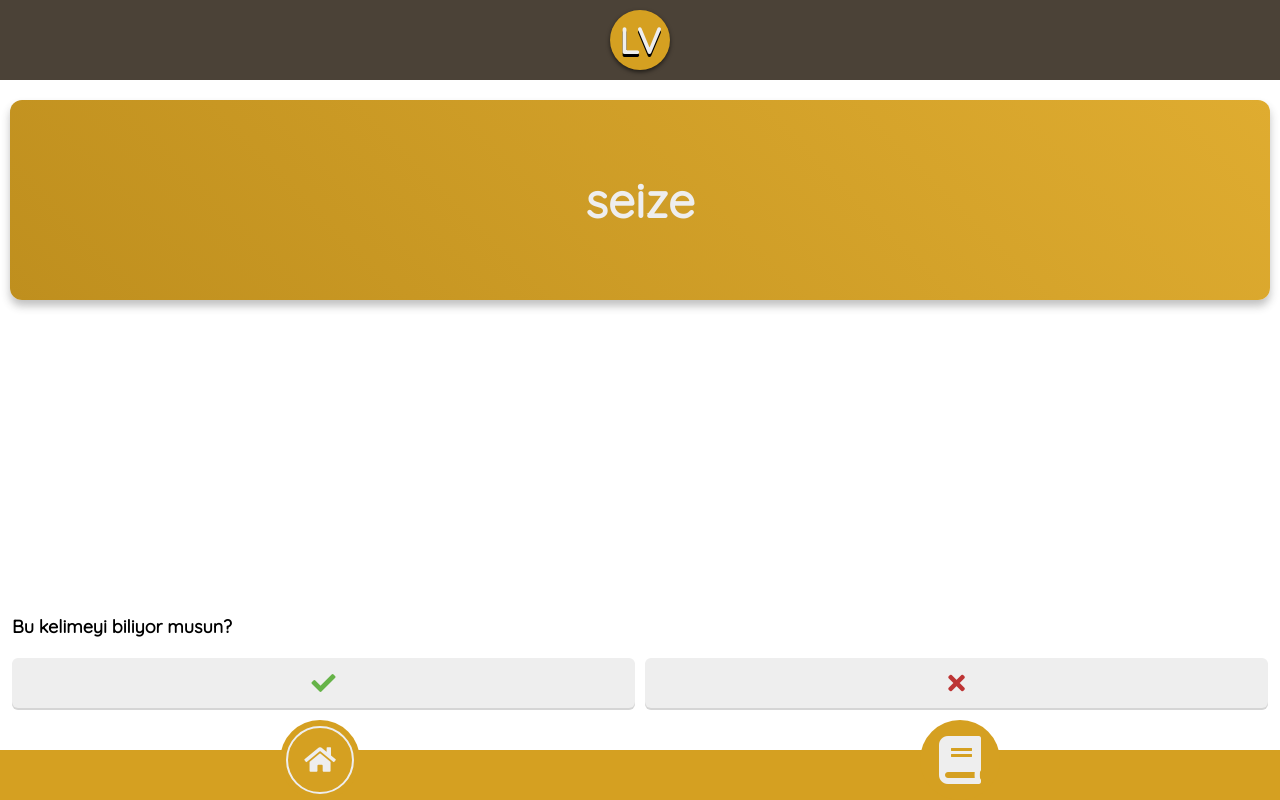
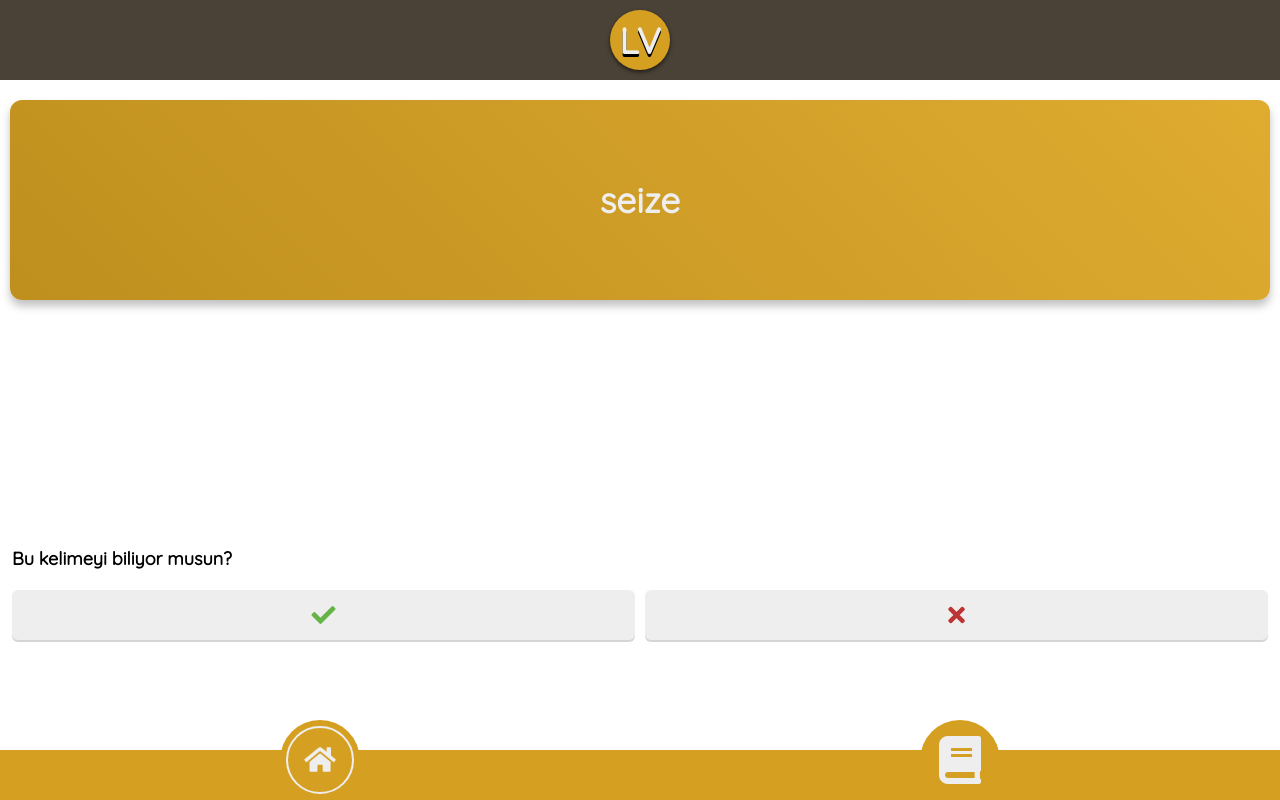
Before and after one commit to mehmetcanaygun/learnvocabulary, a React (Create React App) app: page / in a window 1280 px wide. Both pictures are taken after a click on the button 640 px from the left and 294 px from the top of the page. Built offline with nearby package versions, Linux system fonts and the light colour scheme.

Commit message:
Fix position of buttons container

```diff
--- a/src/css/App.css
+++ b/src/css/App.css
@@ -253,7 +253,7 @@ a {
 .card-list ul .card .front {
   background-image: linear-gradient(45deg, #bf8f1e, #dfac30);
   color: #eee;
-  font-size: 3rem;
+  font-size: 2.2rem;
   font-weight: bold;
 }
 
@@ -301,10 +301,10 @@ a {
 
 .card-list .buttons-container {
   position: absolute;
-  bottom: 0px;
+  bottom: 0;
   left: 0;
   width: 100vw;
-  padding: 12px;
+  padding: 0 12px 80px 12px;
 }
 
 .card-list .buttons-container .info {
--- a/src/scss/_card-list.scss
+++ b/src/scss/_card-list.scss
@@ -42,7 +42,7 @@
           lighten($color-2, 5)
         );
         color: $color-3;
-        font-size: 3rem;
+        font-size: 2.2rem;
         font-weight: bold;
       }
 
@@ -86,10 +86,10 @@
 
   .buttons-container {
     position: absolute;
-    bottom: 0px;
+    bottom: 0;
     left: 0;
     width: 100vw;
-    padding: $px;
+    padding: 0 $px 80px $px;
 
     .info {
       display: flex;
```
Also changed, not shown: 1 other file (tests, documents, lock files or other folders).
